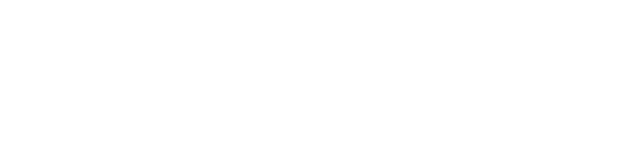
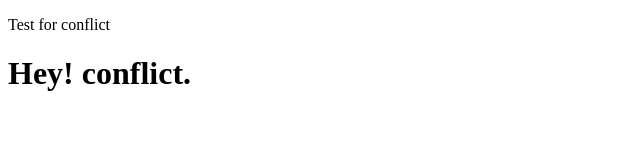
Before and after one commit to PakizeBozkurt/Revision-Project, a plain HTML site: page index.html in a window 1280 px wide. Shown: the whole page, without its empty margins (0-640 px from the left). Drawn offline with Linux system fonts and the light colour scheme.

Commit message:
Conflict

```diff
--- a/index.html
+++ b/index.html
@@ -7,6 +7,7 @@
     <title>Revision</title>
 </head>
 <body>
-
+  <p>Test for conflict</p>
+  <h1>Hey! conflict.</h1>
 </body>
 </html>
```
